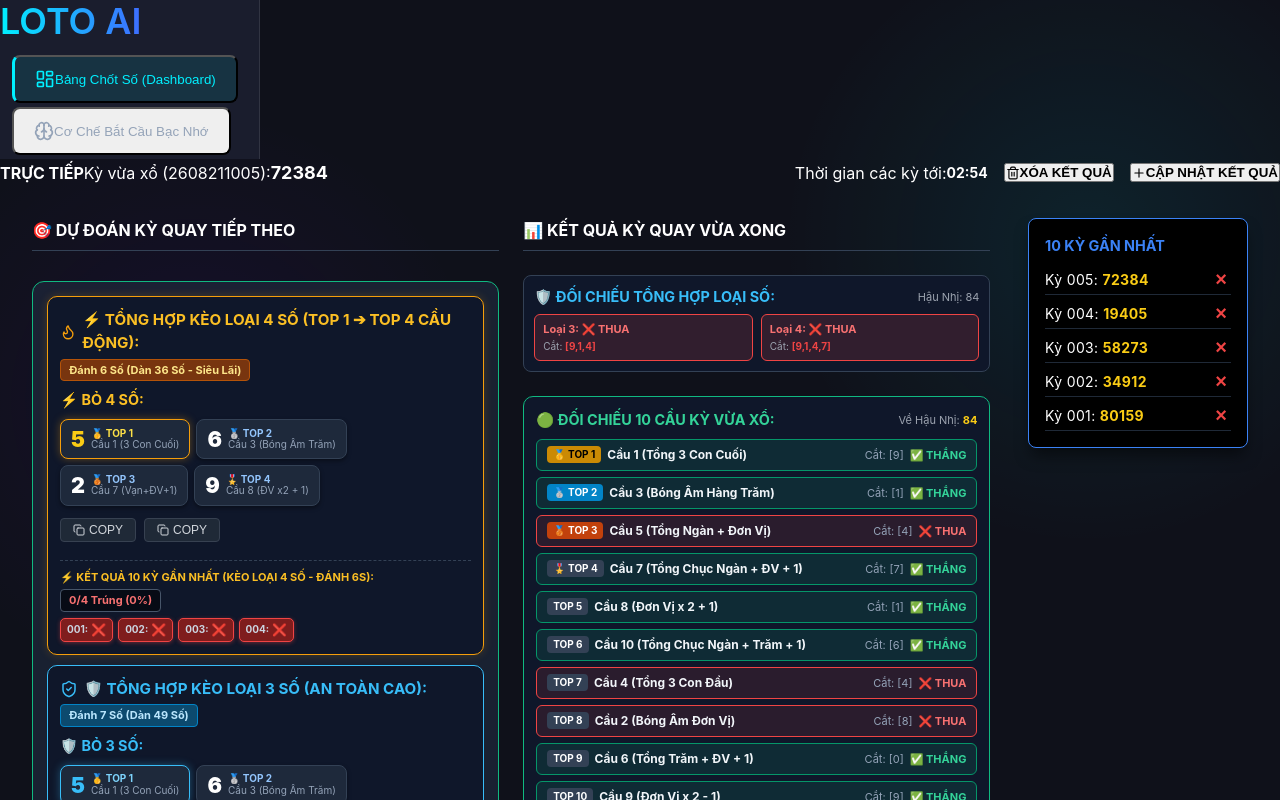
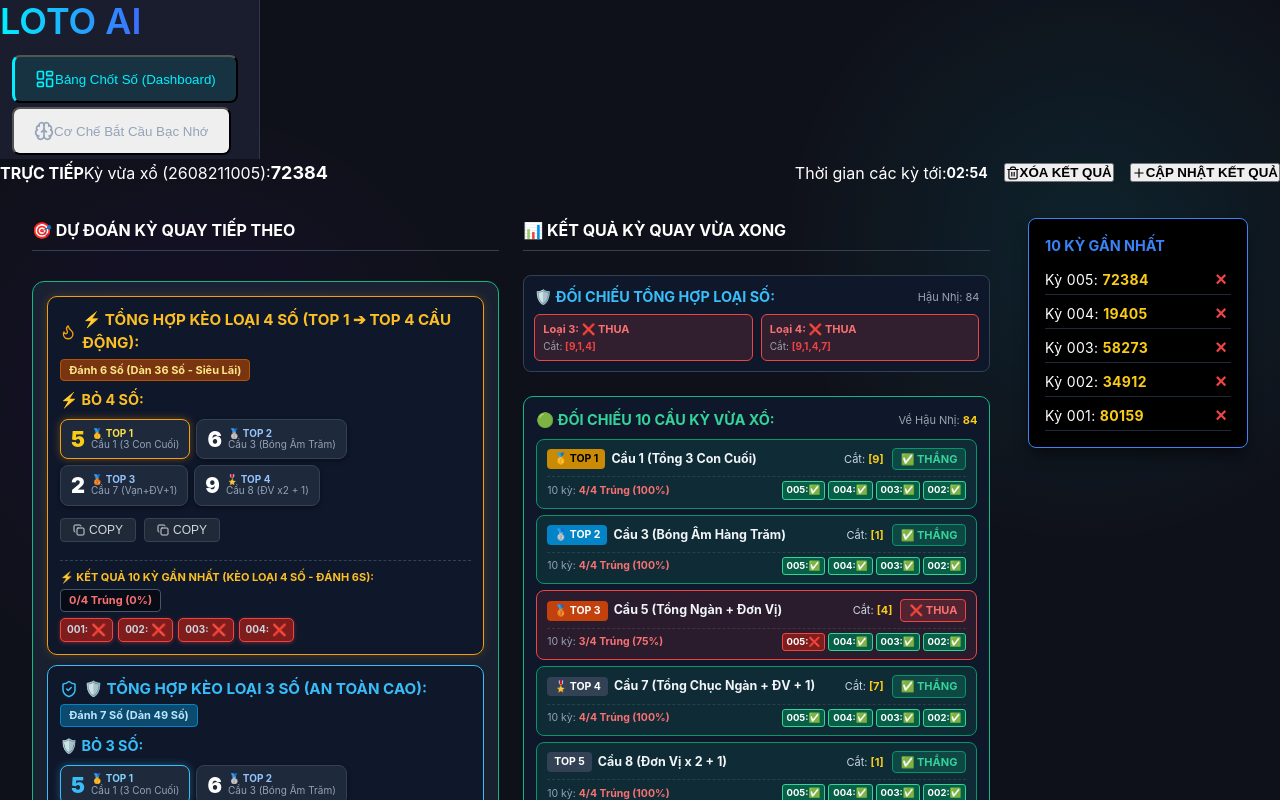
Before and after one commit to quanglevy/lotobet-ai, a React (Vite) app: page / in a window 1280 px wide. Shown: the top 800 px of the page. Built offline with nearby package versions, Linux system fonts and the light colour scheme.

Commit message:
Deploy Lotobet AI web app

```diff
--- a/src/App.jsx
+++ b/src/App.jsx
@@ -668,19 +668,82 @@ const ExecutiveDashboard = ({
                   <div style={{ display: 'flex', flexDirection: 'column', gap: '6px' }}>
                     {historyCheck.pLoaiSo.bridgeStats.map((b, idx) => {
                       const isWin = !historyCheck.resultHau?.includes(b.predDigit);
+                      const loaiSoBridge = (loaiSo?.bridgeStats || []).find(x => x.id === b.id) || b;
+                      const hist10 = loaiSoBridge.history10 || b.history10 || [];
+                      const wins10 = hist10.filter(h => h.isWin).length;
+                      const total10 = hist10.length;
+                      const rate10 = total10 > 0 ? Math.round((wins10 / total10) * 100) : 0;
+
                       return (
-                        <div key={idx} style={{ display: 'flex', justifyContent: 'space-between', alignItems: 'center', backgroundColor: isWin ? 'rgba(16, 185, 129, 0.12)' : 'rgba(239, 68, 68, 0.12)', padding: '6px 10px', borderRadius: '6px', border: isWin ? '1px solid #059669' : '1px solid #ef4444', flexWrap: 'wrap', gap: '4px' }}>
-                          <div style={{ display: 'flex', alignItems: 'center', gap: '6px' }}>
-                            <span style={{ backgroundColor: b.rank === 1 ? '#ca8a04' : (b.rank === 2 ? '#0284c7' : (b.rank === 3 ? '#c2410c' : '#334155')), color: b.rank === 1 ? 'black' : 'white', fontSize: '10px', fontWeight: 'bold', padding: '1px 6px', borderRadius: '4px' }}>
-                              {b.rankBadge}
-                            </span>
-                            <span style={{ fontSize: '12px', fontWeight: 'bold', color: '#f1f5f9' }}>{b.name}</span>
+                        <div
+                          key={idx}
+                          style={{
+                            display: 'flex',
+                            flexDirection: 'column',
+                            gap: '6px',
+                            backgroundColor: isWin ? 'rgba(16, 185, 129, 0.12)' : 'rgba(239, 68, 68, 0.12)',
+                            padding: '8px 10px',
+                            borderRadius: '8px',
+                            border: isWin ? '1px solid #059669' : '1px solid #ef4444'
+                          }}
+                        >
+                          {/* Hàng 1: Tên cầu, TOP badge, Số cắt & Kết quả kỳ vừa xổ */}
+                          <div style={{ display: 'flex', justifyContent: 'space-between', alignItems: 'center', flexWrap: 'wrap', gap: '4px' }}>
+                            <div style={{ display: 'flex', alignItems: 'center', gap: '6px' }}>
+                              <span style={{
+                                backgroundColor: b.rank === 1 ? '#ca8a04' : (b.rank === 2 ? '#0284c7' : (b.rank === 3 ? '#c2410c' : '#334155')),
+                                color: b.rank === 1 ? 'black' : 'white',
+                                fontSize: '10.5px',
+                                fontWeight: 'bold',
+                                padding: '2px 7px',
+                                borderRadius: '4px'
+                              }}>
+                                {b.rankBadge}
+                              </span>
+                              <span style={{ fontSize: '12.5px', fontWeight: 'bold', color: '#f1f5f9' }}>{b.name}</span>
+                            </div>
+
+                            <div style={{ display: 'flex', alignItems: 'center', gap: '8px' }}>
+                              <span style={{ fontSize: '11px', color: '#cbd5e1' }}>Cắt: <strong style={{ color: '#facc15' }}>[{b.predDigit}]</strong></span>
+                              <span style={{
+                                fontSize: '11px',
+                                fontWeight: 'bold',
+                                color: isWin ? '#34d399' : '#f87171',
+                                backgroundColor: isWin ? 'rgba(16, 185, 129, 0.2)' : 'rgba(239, 68, 68, 0.2)',
+                                padding: '2px 8px',
+                                borderRadius: '4px',
+                                border: isWin ? '1px solid #059669' : '1px solid #ef4444'
+                              }}>
+                                {isWin ? '✅ THẮNG' : '❌ THUA'}
+                              </span>
+                            </div>
                           </div>
-                          <div style={{ display: 'flex', alignItems: 'center', gap: '6px' }}>
-                            <span style={{ fontSize: '11px', color: '#94a3b8' }}>Cắt: [{b.predDigit}]</span>
-                            <span style={{ fontSize: '11px', fontWeight: 'bold', color: isWin ? '#34d399' : '#f87171' }}>
-                              {isWin ? '✅ THẮNG' : '❌ THUA'}
-                            </span>
+
+                          {/* Hàng 2: Thống kê 10 kỳ gần nhất của cầu này */}
+                          <div style={{ display: 'flex', justifyContent: 'space-between', alignItems: 'center', flexWrap: 'wrap', gap: '4px', paddingTop: '4px', borderTop: '1px dashed rgba(255,255,255,0.1)' }}>
+                            <div style={{ fontSize: '10.5px', color: '#94a3b8' }}>
+                              10 kỳ: <strong style={{ color: wins10 >= 8 ? '#34d399' : (wins10 >= 6 ? '#fbbf24' : '#f87171') }}>{wins10}/{total10} Trúng ({rate10}%)</strong>
+                            </div>
+
+                            <div style={{ display: 'flex', gap: '3px', flexWrap: 'wrap', alignItems: 'center' }}>
+                              {hist10.map((h, i) => (
+                                <span
+                                  key={i}
+                                  title={`Kỳ ${h.drawId}: ${h.isWin ? 'Trúng (Thắng)' : 'Trượt (Thua)'} | Hậu Nhị: ${h.nextHau} | Cắt: ${h.predDigit}`}
+                                  style={{
+                                    backgroundColor: h.isWin ? '#065f46' : '#7f1d1d',
+                                    border: h.isWin ? '1px solid #34d399' : '1px solid #ef4444',
+                                    color: 'white',
+                                    borderRadius: '3px',
+                                    padding: '1px 4px',
+                                    fontSize: '9.5px',
+                                    fontWeight: 'bold'
+                                  }}
+                                >
+                                  {h.drawId ? h.drawId.slice(-3) : (i + 1)}:{h.isWin ? '✅' : '❌'}
+                                </span>
+                              ))}
+                            </div>
                           </div>
                         </div>
                       );
```
